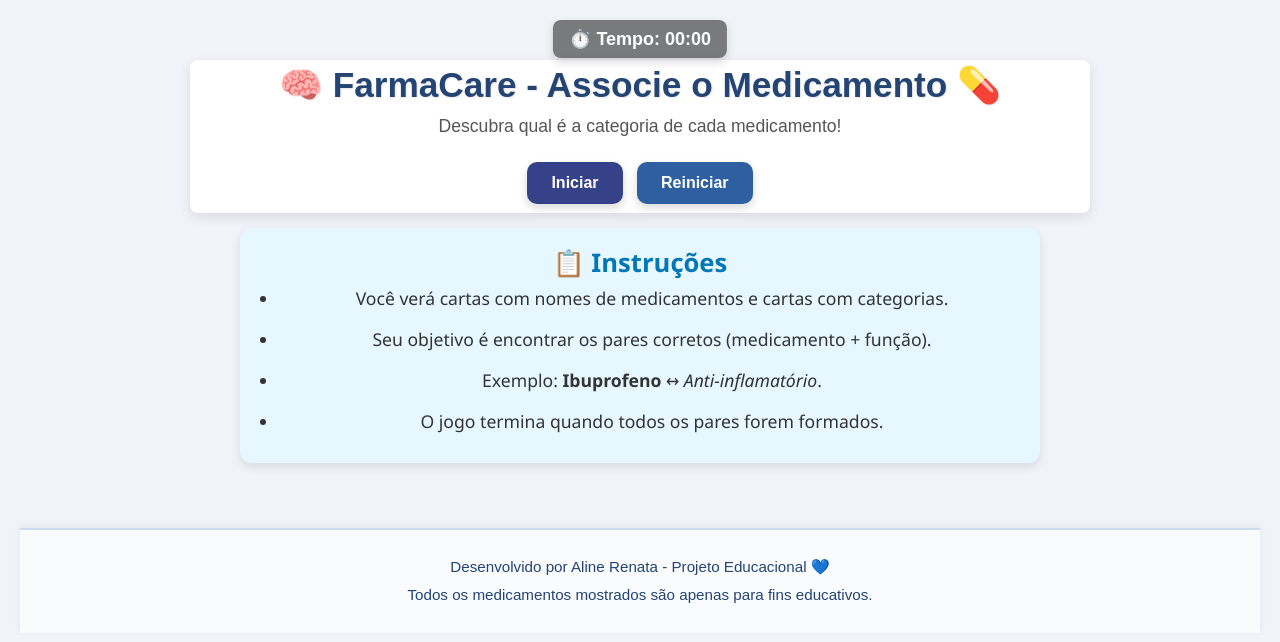
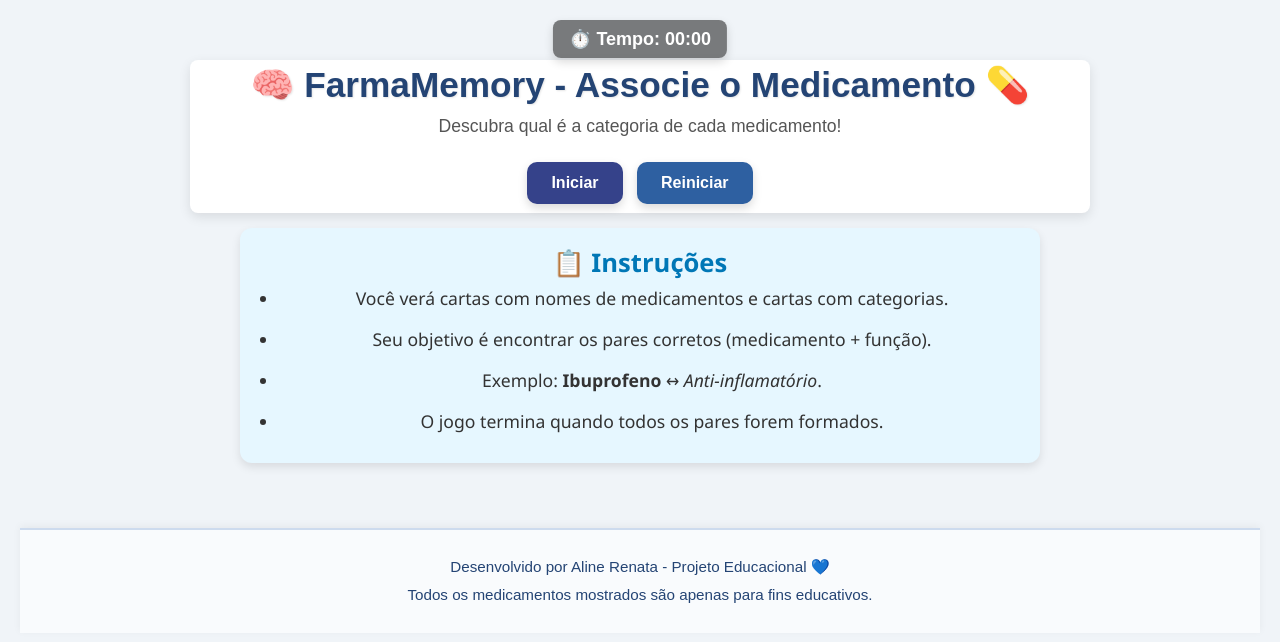
Before and after one commit to Reh200/JOGOS-FARMACEUTICOS, a plain HTML site: page joguinho.html in a window 1280 px wide. Drawn offline with Linux system fonts and the light colour scheme.

Commit message:
FarmaCare para FarmaMemory

```diff
--- a/index.html
+++ b/joguinho.html
@@ -4,13 +4,13 @@
 <head>
     <meta charset="UTF-8">
     <meta name="viewport" content="width=device-width, initial-scale=1.0">
-    <title>FarmaCare - Associe o Medicamento</title>
+    <title>FarmaMemory - Associe o Medicamento</title>
     <link rel="stylesheet" href="joguinho.css">
 </head>
 
 <body>
     <header>
-        <h1>🧠 FarmaCare - Associe o Medicamento 💊</h1>
+        <h1>🧠 FarmaMemory - Associe o Medicamento 💊</h1>
         <p class="subtitulo">Descubra qual é a categoria de cada medicamento!</p>
         <div id="timer">⏱️ Tempo: 00:00</div>
         <button id="start-button" class="iniciar" onclick="startGame()">Iniciar</button>
```
